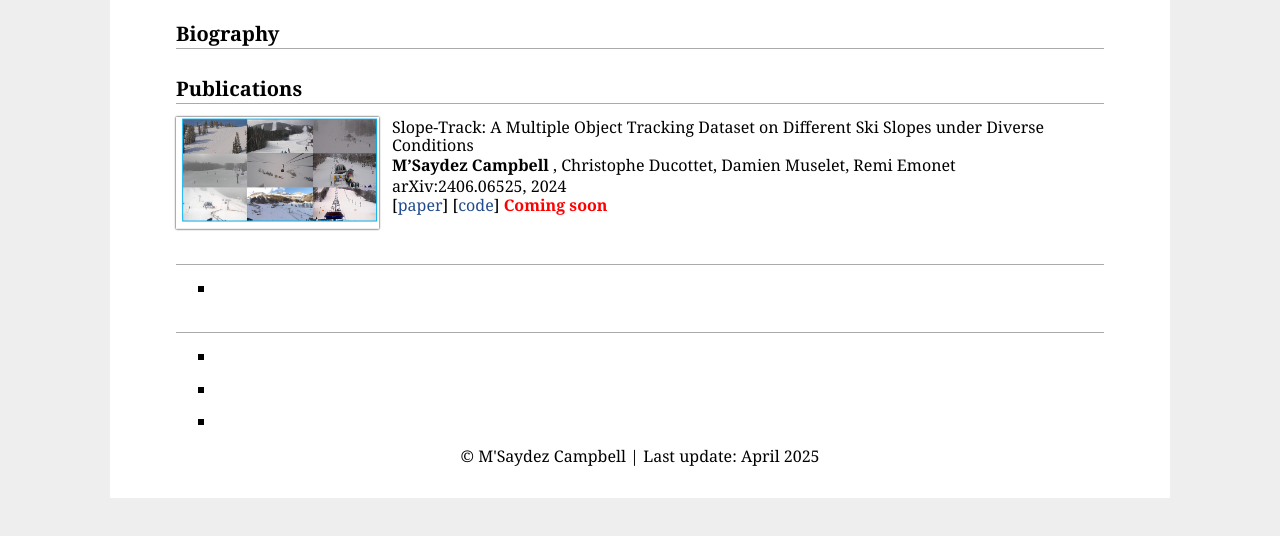
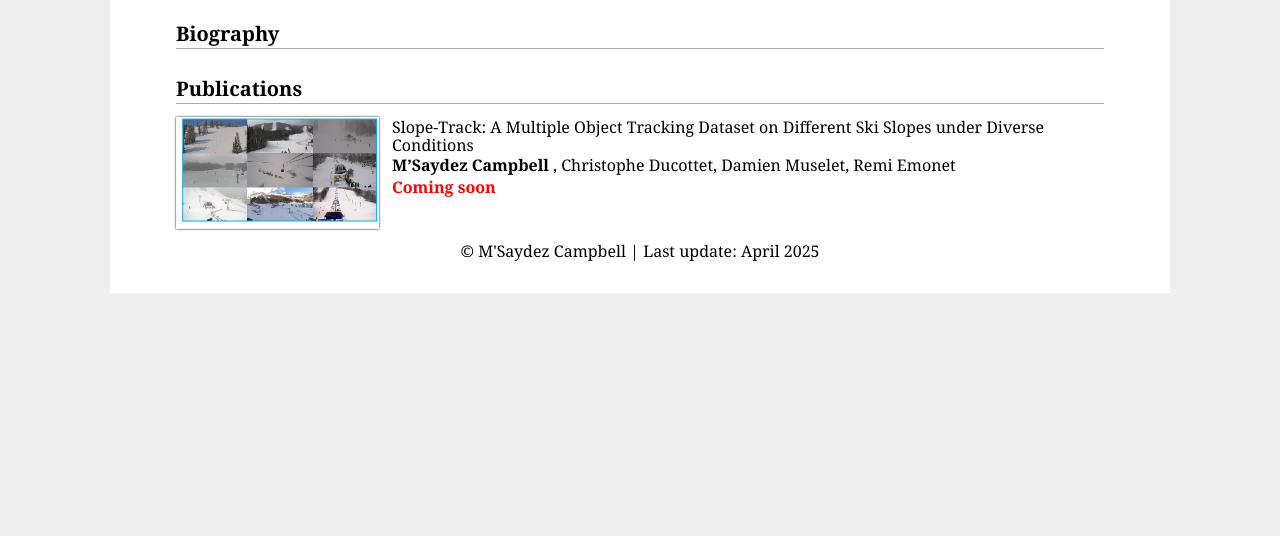
Before and after one commit to msaydez/msaydez.github.io, a plain HTML site: page index.html in a window 1280 px wide. Shown: the part 262-798 px from the top of the page. Drawn offline with nearby package versions, Linux system fonts and the light colour scheme.

Commit message:
Update index.html

```diff
--- a/index.html
+++ b/index.html
@@ -34,7 +34,7 @@
 	<tbody>
 		<tr>
 			<td width="25%">
-				<img src="assets/imgs/me2.PNG" width="100%"/>
+				<img src="images/me2.PNG" width="100%"/>
 			</td>
 			<td width="75%">
 				<div id="toptitle">
@@ -48,7 +48,7 @@
 		        </p>
 		        <p>
 			<a href="https://https://github.com/msaydez"><img src="images/github_logo.png" height="30px"></a>&nbsp;&nbsp;
-			<a href="https://www.linkedin.com/in/m-saydez-campbell-08851110a/"><img src="images/linkedin_logo.png" height="30px"></a>&nbsp;&nbsp;
+			<a href="https://www.linkedin.com/in/m-saydez-campbell-08851110a/"><img src="images/linkedIn_logo.png" height="30px"></a>&nbsp;&nbsp;
 		        </p>
 			</td>
 
@@ -87,10 +87,7 @@
           <b>M’Saydez Campbell</b> , Christophe Ducottet, Damien Muselet, Remi Emonet
       </div>
       <div class="pvenue" style="padding:1px;margin-left:215px;">
-          arXiv:2406.06525, 2024
           <p>
-          [<a href="" target="_blank" rel="noopener">paper</a>]
-          [<a href="" target="_blank" rel="noopener">code</a>]
           <b style='color:red;'>Coming soon</b>
           </p>
       </div>
@@ -99,34 +96,7 @@
 
 <!-- </ul> -->
 
-<script>showPubs(0);</script>
-<script>var scroll = new SmoothScroll('a[href*="#"]', {speed: 1000});</script>
 
-
-<h2></h2>
-
-<ul>
-    <li>
-    </li>
-
-</ul>
-
-
-<h2></h2>
-
-<ul>
-    <li>
-
-    </li>
-
-    <li>
-
-    </li>
-
-    <li>
-
-    </li>
-</ul>
 
 <table width="100%">
 	<tr>
```
